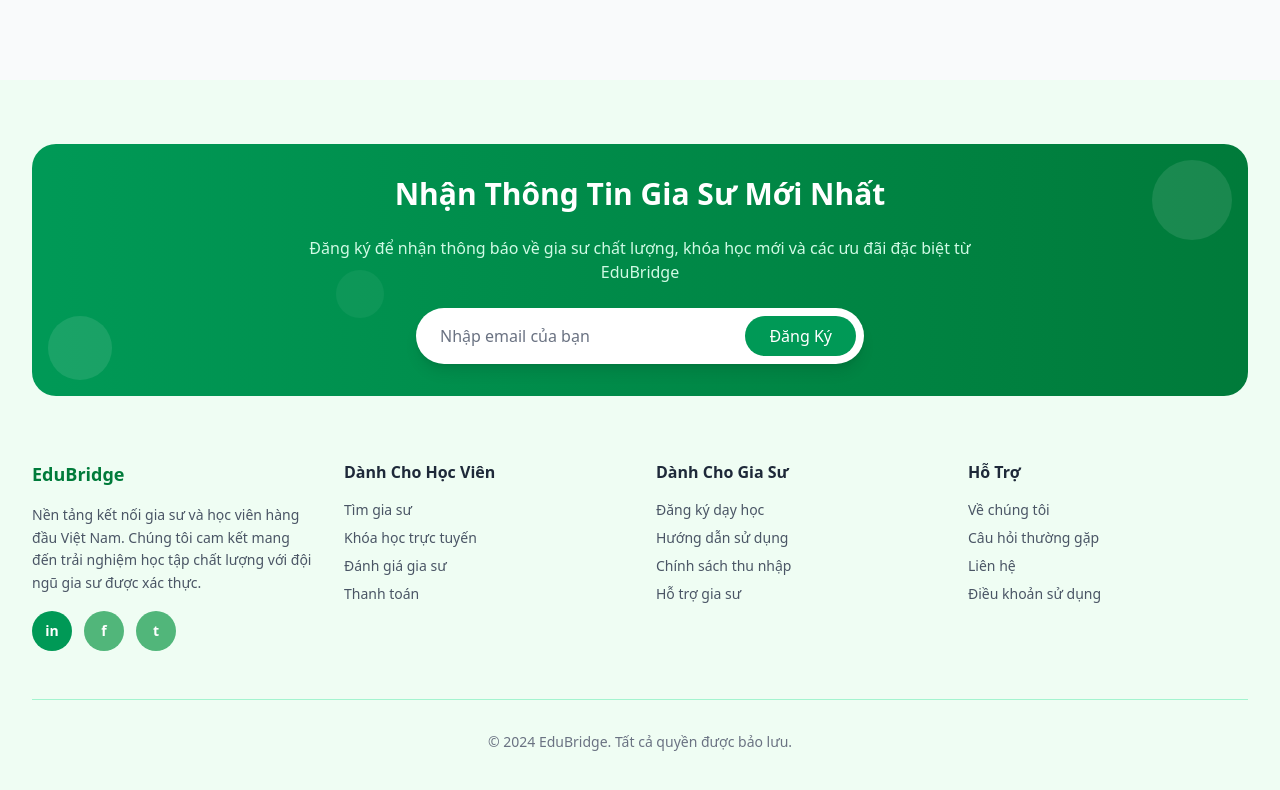
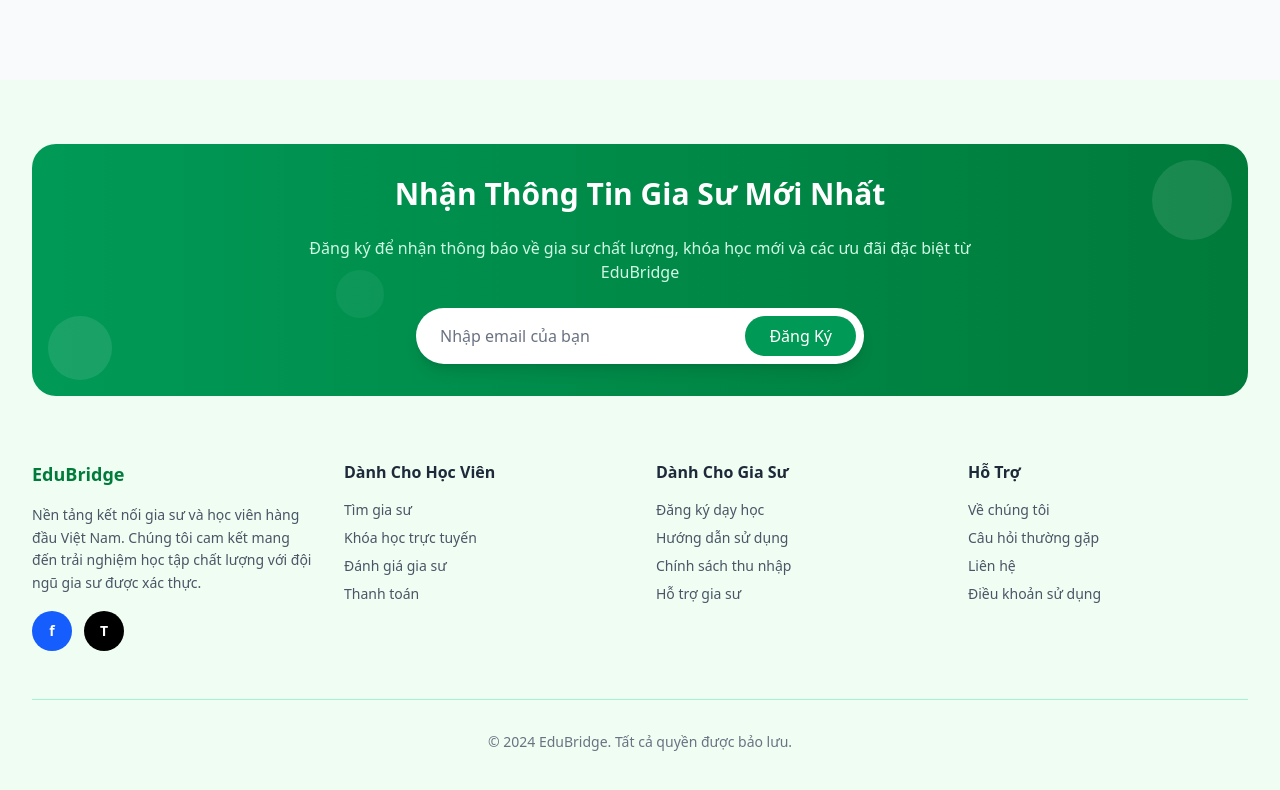
Before and after one commit to nhanbernie/edu-bridge-client, a Next.js app: page / in a window 1280 px wide. Shown: the part 2459-3249 px from the top of the page. Built offline with nearby package versions, Linux system fonts and the light colour scheme; no server answers.

Commit message:
fix: link footer

```diff
--- a/src/components/layouts/EBFooter.tsx
+++ b/src/components/layouts/EBFooter.tsx
@@ -62,25 +62,22 @@ const EBFooter = () => {
             {/* Social Media Icons */}
             <div className="flex space-x-3">
               <a
-                href="#"
-                className="w-10 h-10 bg-emerald-500 rounded-full flex items-center justify-center text-white hover:bg-emerald-600 transition-colors"
-                aria-label="LinkedIn"
-              >
-                <span className="text-sm font-bold">in</span>
-              </a>
-              <a
-                href="#"
-                className="w-10 h-10 bg-emerald-400 rounded-full flex items-center justify-center text-white hover:bg-emerald-600 transition-colors"
+                href="https://www.facebook.com/edubridge.sv/"
+                target="_blank"
+                rel="noopener noreferrer"
+                className="w-10 h-10 bg-blue-600 rounded-full flex items-center justify-center text-white hover:bg-blue-700 transition-colors"
                 aria-label="Facebook"
               >
                 <span className="text-sm font-bold">f</span>
               </a>
               <a
-                href="#"
-                className="w-10 h-10 bg-emerald-400 rounded-full flex items-center justify-center text-white hover:bg-emerald-600 transition-colors"
-                aria-label="Twitter"
+                href="https://www.tiktok.com/@edubridge.tt"
+                target="_blank"
+                rel="noopener noreferrer"
+                className="w-10 h-10 bg-black rounded-full flex items-center justify-center text-white hover:bg-gray-800 transition-colors"
+                aria-label="TikTok"
               >
-                <span className="text-sm font-bold">t</span>
+                <span className="text-sm font-bold">T</span>
               </a>
             </div>
           </div>
```
